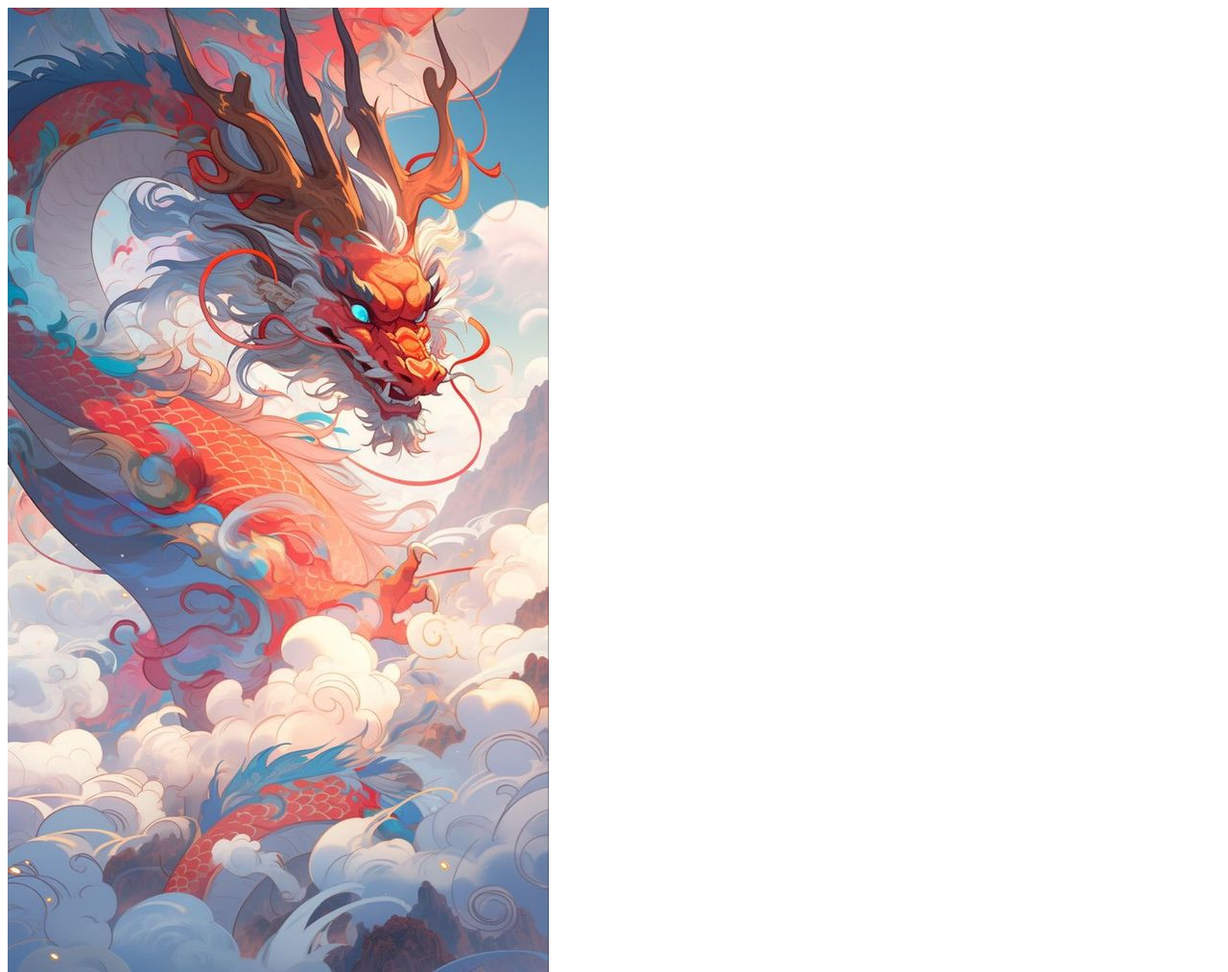
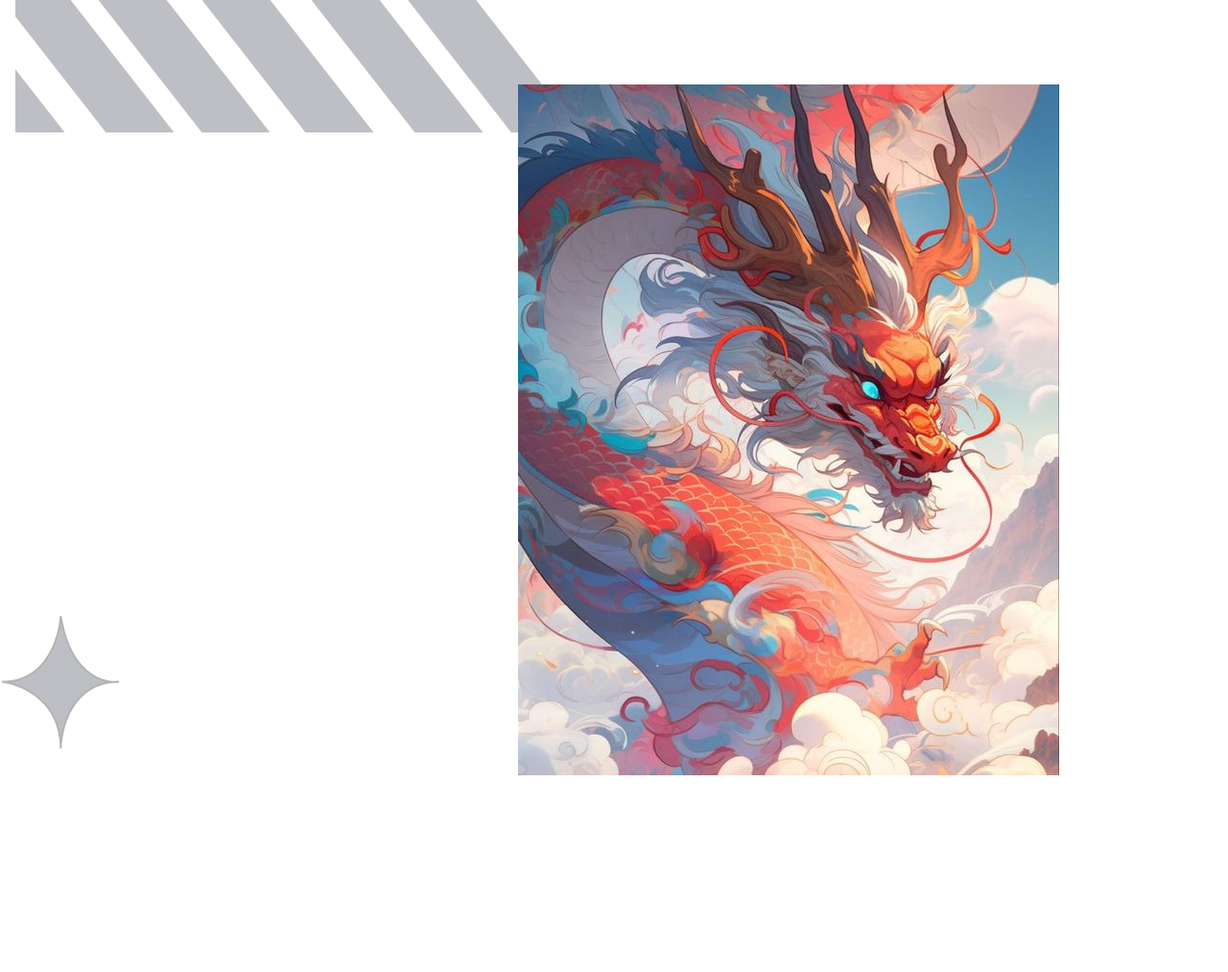
Before and after one commit to AmirTaki/image-slider-effects, a plain HTML site: page index.html in a window 1280 px wide. Shown: the whole page at 96% size. After the commit the page ends 816 px from the top, so only its background shows below. Drawn offline with Linux system fonts and the light colour scheme.

Commit message:
add style class banner & slider & item

```diff
--- a/index.html
+++ b/index.html
@@ -6,7 +6,7 @@
     <link rel="stylesheet" href="./src/styles/style.css">
     <title>silider image effects</title>
 </head>
-<body>
+<body style="background: url(./src/img/bg.png);">
     <div class="banner">
         <div class="slider">
             <div class="item"><img src="./src/img/dragon_1.jpg" alt=""></div>
--- a/src/styles/style.css
+++ b/src/styles/style.css
@@ -0,0 +1,20 @@
+.banner {
+    width: 100%;
+    height: 100vh;
+    text-align: center;
+    overflow: hidden;
+    position: relative;
+}
+
+.banner .slider {
+    position: absolute;
+    width: 200px;
+    height: 250px;
+    top :10%;
+    left: calc(50% - 100px);
+}
+
+.banner .slider .item {
+    position: absolute;
+    inset : 0 0 0 0 ;
+}
```
